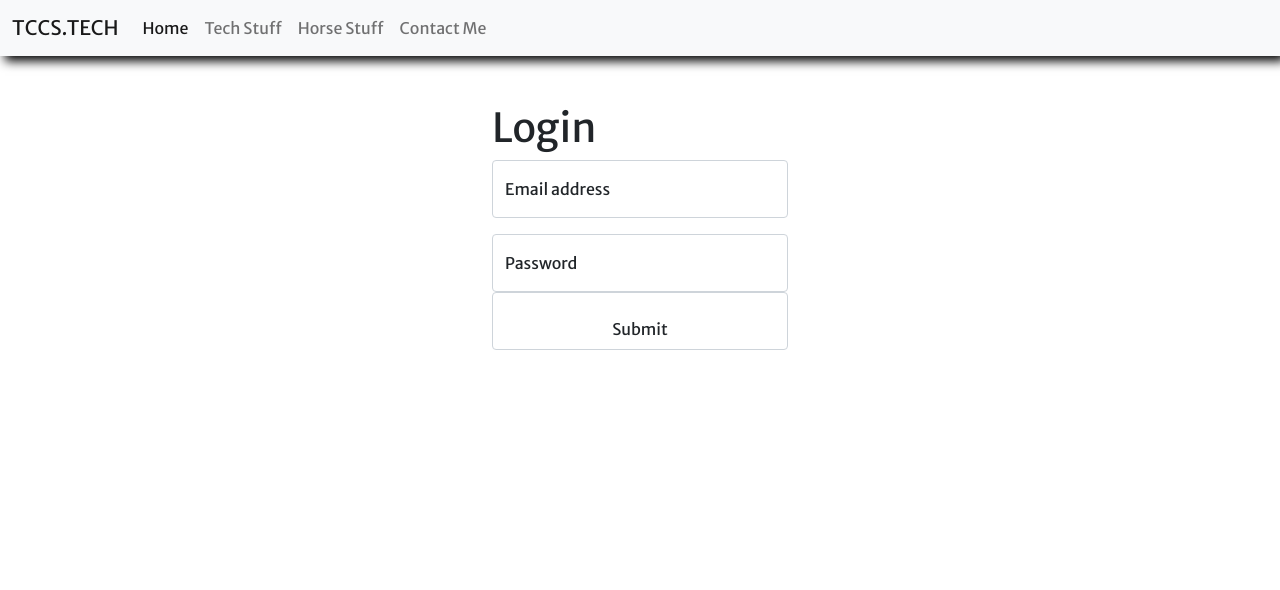
After one commit to tccSolutions/tccs-flask, a Flask app: page /admin-login in a window 1280 px wide. The commit adds this page. Shown: the top 590 px of the page. Run offline with Flask 2, Linux system fonts and the light colour scheme; some libraries are stand-ins or nearby versions.

Commit message:
added user login, database, updated horse.html

```diff
--- a/main.py
+++ b/main.py
@@ -1,77 +1,90 @@
 import os
+from flask_sqlalchemy import SQLAlchemy
 import gunicorn
 import psycopg2
-from flask import Flask, render_template, url_for, request, redirect
+from flask import Flask, render_template, url_for, request, redirect, flash
 from flask_mail import Mail, Message
 from forms.contact_form import ContactForm
+from flask_login import UserMixin, login_user, logout_user, LoginManager, login_required, current_user
+from werkzeug.security import generate_password_hash, check_password_hash
 
 app = Flask(__name__)
-
 app.config["SECRET_KEY"] = "os.getenv('SECRET_KEY')"
 app.config["MAIL_SERVER"] = os.getenv('MAIL_SERVER')
 app.config["MAIL_USERNAME"] = os.getenv('MAIL_USERNAME')
 app.config["MAIL_PASSWORD"] = os.getenv('MAIL_PASSWORD')
 app.config["MAIL_PORT"] = os.getenv('MAIL_PORT')
 app.config['MAIL_USE_SSL'] = True
+app.config['SQLALCHEMY_DATABASE_URI'] = 'sqlite:///static/data/horse.db'
 mail = Mail(app)
 
-horse_list = [
-        {
-            "id":0,
-            "name": "Ty",
-            "age": "16",
-            "breed":"American Mustang",
-            "bio": "Ty is a little shy but is very willing to please. He has no trouble giving up his feet and loading on a trailer. He has been saddled and I have been on his back. We are still working on walking off.",
-            "pic":"https://upload.wikimedia.org/wikipedia/commons/d/d6/Smile_Of_A_Horse_%28139382329%29.jpeg",
-            "sex":"Gelding",
-            "color":"Red Dun",
-            "training": "Picks up all four feet, and allows picking. Takes the saddle and has taken a rider. No problem loading."
-        },
-         {
-            "id":1,
-            "name": "Jet",
-            "age": "16",
-            "breed":"American Mustang",
-            "bio": "Ty is a little shy but is very willing to please. He has no trouble giving up his feet and loading on a trailer. He has been saddled and I have been on his back. We are still working on walking off.",
-            "pic":"https://cdn.pixabay.com/photo/2020/07/02/21/25/horse-5364441_1280.jpg",
-            "sex":"Mare",
-            "color":"Black",
-            "training": "Picks up all four feet, and allows picking. Takes the saddle and has taken a rider. No problem loading."
-        },
-         {
-            "id":2,
-            "name": "Sundance",
-            "age": "16",
-            "breed":"American Mustang",
-            "bio": "Ty is a little shy but is very willing to please. He has no trouble giving up his feet and loading on a trailer. He has been saddled and I have been on his back. We are still working on walking off.",
-            "pic":"https://static1.bigstockphoto.com/2/6/3/large1500/362810416.jpg",
-            "sex":"Gelding",
-            "color":"Bay",
-            "training": "Gives all four feet and lets them be picked. Several Trail Rides. Loads on trailer"
-        },
-         {
-            "id":3,
-            "name": "Sue",
-            "age": "16",
-            "breed":"American Mustang",
-            "bio": "Ty is a little shy but is very willing to please. He has no trouble giving up his feet and loading on a trailer. He has been saddled and I have been on his back. We are still working on walking off.",
-            "pic":"https://cdn.pixabay.com/photo/2016/09/01/19/54/horse-1637400_1280.jpg",
-            "sex":"Mare",
-            "color":"Gray",
-            "training": "Picks up all four feet. Front feet picked. Has been saddled and rode twice. Best Friend is an Ass."
-        },
-         {
-            "id":4,
-            "name": "Ty",
-            "age": "16",
-            "breed":"American Mustang",
-            "bio": "Ty is a little shy but is very willing to please. He has no trouble giving up his feet and loading on a trailer. He has been saddled and I have been on his back. We are still working on walking off.",
-            "pic":"https://upload.wikimedia.org/wikipedia/commons/d/d6/Smile_Of_A_Horse_%28139382329%29.jpeg",
-            "sex":"Gelding",
-            "color":"Red Dun",
-            "training": "Picks up all four feet, and allows picking. Takes the saddle and has taken a rider. No problem loading."
+db = SQLAlchemy(app)
+
+#Login Manager
+login_manager = LoginManager()
+login_manager.init_app(app)
+login_manager.login_view = 'admin'
+
+class Horse(db.Model):
+    __tablename__ ="horses"
+    id = db.Column(db.Integer, primary_key=True)
+    name = db.Column(db.String, nullable=False)
+    breed = db.Column(db.String, nullable=False)
+    height = db.Column(db.Float)
+    color = db.Column(db.String)
+    sex = db.Column(db.String, nullable=False)
+    age = db.Column(db.Integer, nullable=False)
+    price = db.Column(db.Float)
+    training = db.Column(db.String, nullable=False)
+    saddle_time = db.Column(db.String, nullable=False)
+    bio = db.Column(db.String, nullable=False)
+    images = db.relationship('HorseImage', backref='horse_images', lazy=True)
+
+    def __repr__(self):
+        return {
+            "id": self.id,
+            "name": self.name,
+            "breed": self.breed,
+            "sex": self.sex,
+            "age": self.age,
+            "price": self.price,
+            "training": self.training,
+            "saddle_time": self.saddle_time,
+            "bio": self.bio,
+            "images": self.images
         }
-    ]
+
+class HorseImage(db.Model):
+     __tablename__ = "horse_images"
+     id = db.Column(db.Integer, primary_key=True)
+     url = db.Column(db.String, nullable=False)
+     comment = db.Column(db.String)
+     horse_id = db.Column(db.Integer, db.ForeignKey('horses.id'), nullable=False)
+
+     def __repr__(self):
+        return{
+            "image": self.url,
+            "comment": self.comment
+        }
+
+class User(db.Model, UserMixin):
+     __tablename__ = "users"
+     id = db.Column(db.Integer, primary_key=True)
+     email = db.Column(db.String, nullable=False)
+     password = db.Column(db.String, nullable=False)
+
+     def __repr__(self):
+        return{
+            "email": self.email,
+            "password": self.password
+        }
+
+
+db.create_all()
+
+@login_manager.user_loader
+def load_user(user_id):
+    return User.query.get(user_id)
 
 @app.route("/", methods=["GET", "POST"])
 def index():
@@ -91,16 +104,33 @@ def contact_me():
 
 @app.route("/horses")
 def horses():
+
     global horse_list
-    return render_template('horses.html', horses= horse_list)
+    horses = db.session.query(Horse).all()
+    return render_template('horses.html', horses=horses)
 
 @app.route("/horses/<id>/<name>")
 def horse(name, id):
-    for horse in horse_list:
-        if horse["id"] == int(id):
-            selected_horse = horse
-            return render_template('horse.html', horse=selected_horse)
-    return redirect(url_for('horses'))
+    selected_horse = Horse.query.filter_by(id=int(id)).first()
+    horse_images = HorseImage.query.filter_by(horse_id = int(id)).all()
+    return render_template('horse.html', horse=selected_horse, horse_images = horse_images)
+
+@app.route("/admin-login", methods=["GET", "POST"])
+def admin_login():
+
+    if request.method == "POST":
+        current_user = User.query.filter_by(email=request.form["email"]).first()
+        if current_user:
+            if current_user.password == request.form["password"]:
+                login_user(current_user)
+                print("logged in")
+            else:
+                flash("Invalid Password")
+        else:
+            flash("Not Today")
+    return render_template('admin.html')
+
+
 
 
 if __name__ == "__main__":
--- /dev/null
+++ b/templates/admin.html
@@ -0,0 +1,47 @@
+<!DOCTYPE html>
+<html lang="en">
+<head>
+    <meta charset="UTF-8">
+    <meta http-equiv="X-UA-Compatible" content="IE=edge">
+    <meta name="viewport" content="width=device-width, initial-scale=1.0">
+    <title>Document</title>
+</head>
+<body>
+    {% extends 'index.html' %}
+    {% block content %}
+
+    {% if current_user.is_authenticated %}
+    <h1 class='text-center mt-5 '>What Would You Like To Do?</h1>
+    <div class='d-flex container position-absolute top-50 start-50 translate-middle'>
+
+        <div class='mx-auto'>
+            <button class="btn btn-info p-5">Update Horse</button>
+        </div>
+        <div class='mx-auto'>
+            <button class="btn btn-info p-5">Add New Horse</button>
+        </div>
+
+    </div>
+    {%else%}
+    <div class='container mx-auto mt-5 w-25'>
+        <div>
+            <h1>Login</h1>
+        </div>
+        <form action="{{url_for('admin_login')}}" method="POST">
+            <div class="form-floating mb-3">
+                <input name="email" type="email" class="form-control" id="email" placeholder="name@example.com">
+                <label for="floatingInput">Email address</label>
+              </div>
+              <div class="form-floating">
+                <input name="password" type="password" class="form-control" id="floatingPassword" placeholder="Password">
+                <label for="password">Password</label>
+                <input type="submit" class="form-control primary-btn" >
+              </div>
+
+        </form>
+    </div>
+    {%endif%}
+
+    {% endblock %}
+</body>
+</html>
--- a/templates/horses.html
+++ b/templates/horses.html
@@ -20,7 +20,7 @@
 
             <div class="card shadow shadow-lg text-start pe-auto m-2 mb-5" style="width: 18rem;">
                 <button onclick="window.location.href='/horses/{{horse.id}}/{{horse.name}}'" class="p-3 rounded shadow shadow-lg text-start" style="height: 100%;">
-                    <img src={{horse.pic}} class="card-img-top" alt="...">
+                    <img src={{horse.images[0]}} class="card-img-top" alt="...">
                     <div class="card-body">
                         <h5 class="card-title">Name: {{horse.name}}</h5>
                         <h6>Age: {{horse.age}}</h6>
--- a/templates/index.html
+++ b/templates/index.html
@@ -40,13 +40,32 @@
           <li class="nav-item">
           <a class="nav-link" href="/contact_me">Contact Me</a>
         </li>
+        {% if current_user.is_authenticated %}
+        <li class="nav-item">
+          <a  class="nav-link" href="{{ url_for('admin_login')}}">Admin</a>
+        </li>
+        {%endif%}
       </ul>
+      {% if current_user.is_authenticated %}
+        <div class='nav-item float-end'>
+          <p>Logged In As Admin</p>
+        </div>
+        {%endif%}
     </div>
   </div>
 </nav>
 
 
 <body >
+  {% for message in get_flashed_messages() %}
+  <div
+    role="alert"
+    class="alert alert-primary alert-dismissible fade show shadow w-50 mx-auto text-center"
+  >
+    {{message}}
+    <button class="btn-close" data-bs-dismiss="alert" type="button"></button>
+  </div>
+  {% endfor %}
 
     {% block content %}
     <div class="header">
```
Also changed, not shown: models.py (added, +29 -0 lines), templates/horse.html (+39 -18 lines), static/data/horse.db (added).
